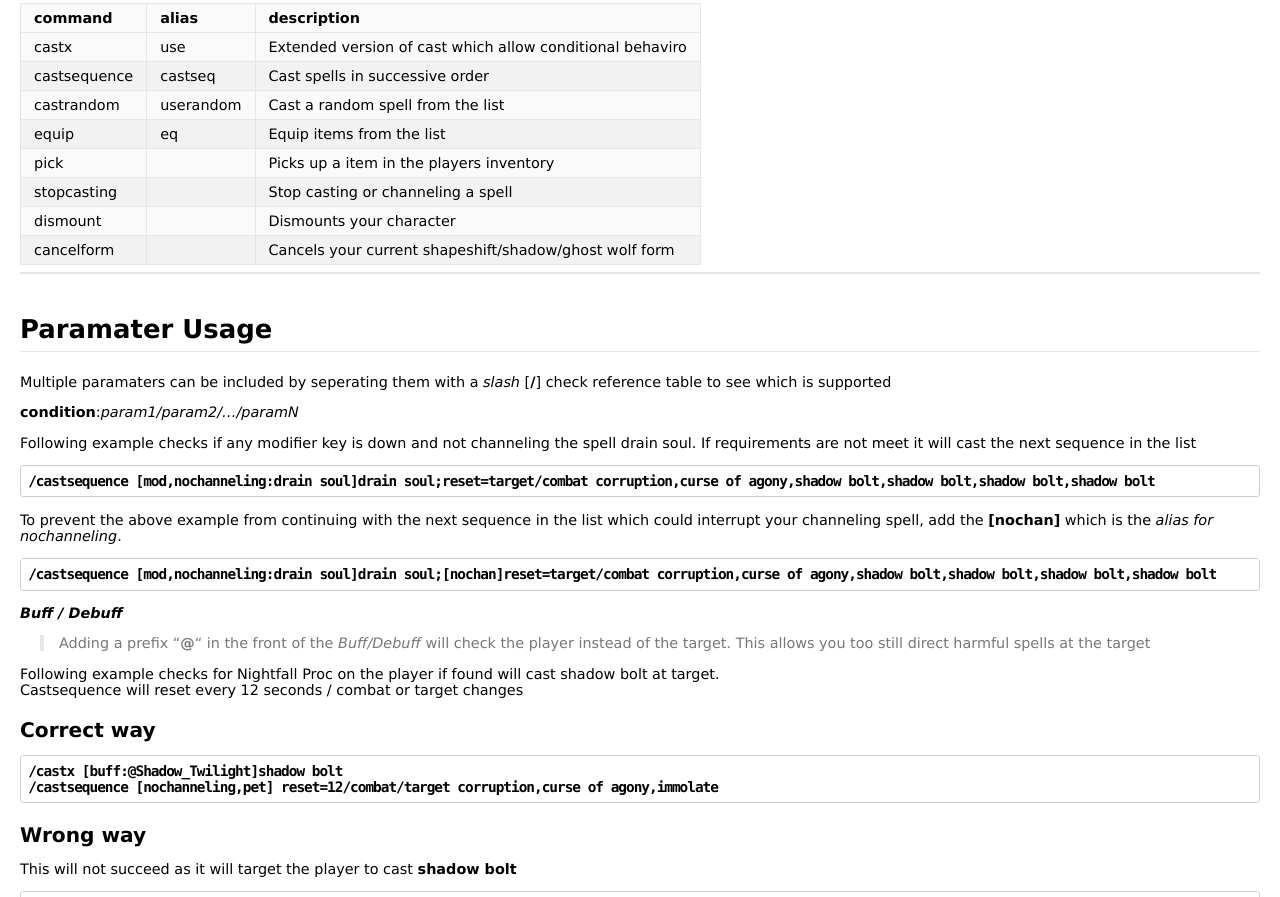
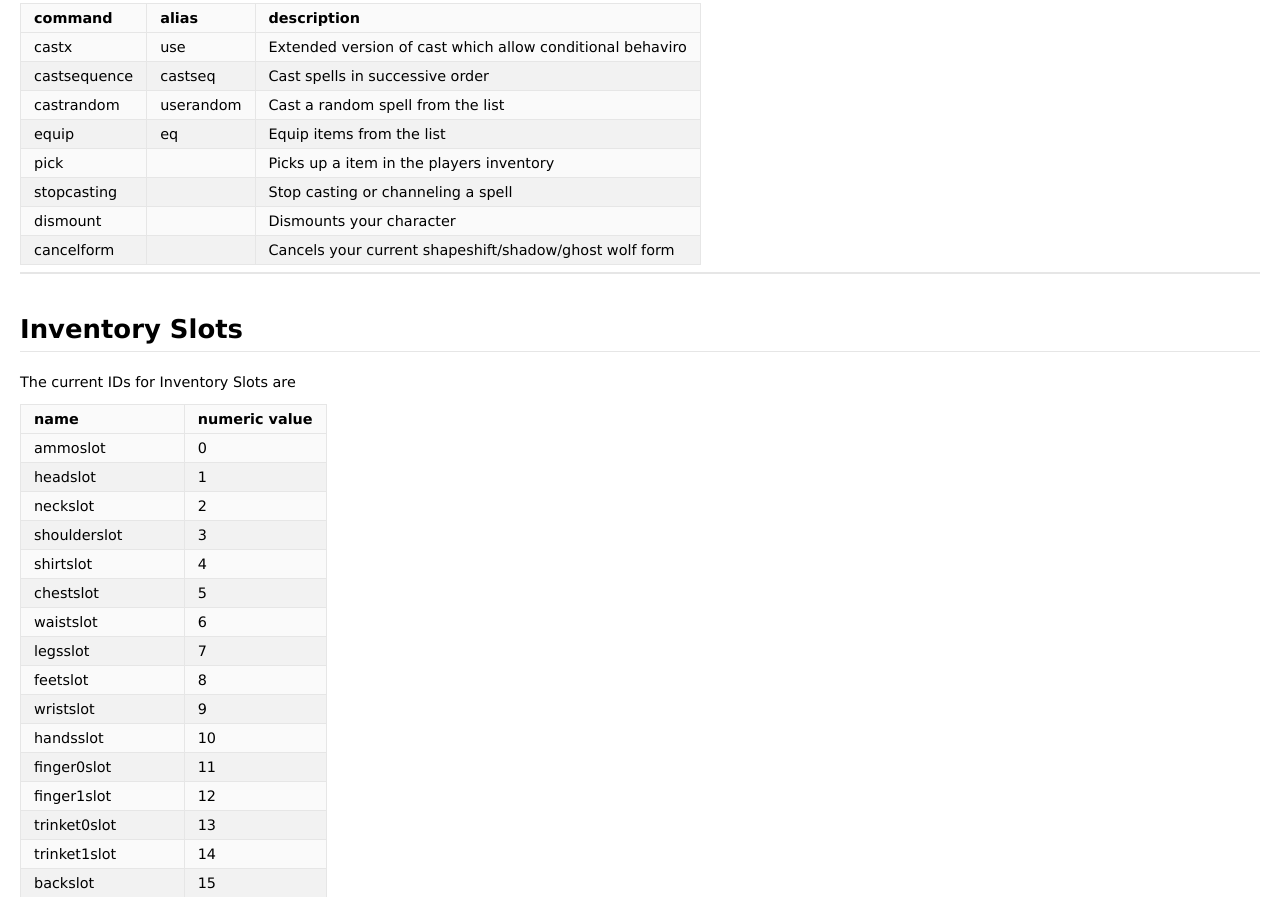
Before and after one commit to PROXiCiDE/MacroExtender, a plain HTML site: page Readme.html in a window 1280 px wide. Shown: the part 1903-2800 px from the top of the page. Drawn offline with Linux system fonts and the light colour scheme.

Commit message:
1.06.4
Macro condition changes
equipped fixed bugs and also accept numeric slot values for advanced
users, check ReadMe for description

misc bug fixes

```diff
--- a/Readme.html
+++ b/Readme.html
@@ -15,7 +15,7 @@
 <li>more macro commands</li>
 </ul><blockquote>
 <p>MacroExtender allows you to create conditional statement macros that are found in WOW Expansion’s TBC+ and more</p>
-</blockquote><h2 id="version"><a name="version" href="#version"></a>Version</h2><p>1.06.3</p><p>Read the <strong>Changelog.txt</strong> for details</p><h1 id="installination"><a name="installination" href="#installination"></a>Installination</h1><ul>
+</blockquote><h2 id="version"><a name="version" href="#version"></a>Version</h2><p>1.06.4</p><p>Read the <strong>Changelog.txt</strong> for details</p><h1 id="installination"><a name="installination" href="#installination"></a>Installination</h1><ul>
 <li>Download <strong>MacroExtender</strong></li>
 <li>Create a directory into your <em>World of Warcraft/Interface/AddOns</em> folder named <strong>MacroExtender</strong></li>
 <li>Extract contents of downloaded file into that new folder</li>
@@ -51,7 +51,7 @@
 <td style="text-align:left">equipped</td>
 <td style="text-align:left">eq</td>
 <td style="text-align:left">item type</td>
-<td style="text-align:left">item type is equipped (item type can be an inventory slot, item type, or item subtype)</td>
+<td style="text-align:left">item type is equipped (item type can be an inventory slot name or numeric slot value / item type or item subtype)</td>
 </tr>
 <tr>
 <td style="text-align:left">exists</td>
@@ -268,7 +268,116 @@
 <td style="text-align:left">Cancels your current shapeshift/shadow/ghost wolf form</td>
 </tr>
 </tbody>
-</table><hr class="section"><h2 id="paramater-usage"><a name="paramater-usage" href="#paramater-usage"></a>Paramater Usage</h2><p>Multiple paramaters can be included by seperating them with a <em>slash</em> [<strong>/</strong>] check reference table to see which is supported</p><p><strong>condition</strong>:<em>param1/param2/…/paramN</em></p><p>Following example checks if any modifier key is down and not channeling the spell drain soul. If requirements are not meet it will cast the next sequence in the list</p><pre><code data-origin="&lt;pre&gt;&lt;code&gt;/castsequence [mod,nochanneling:drain soul]drain soul;reset=target/combat corruption,curse of agony,shadow bolt,shadow bolt,shadow bolt,shadow bolt
+</table><hr class="section"><h2 id="inventory-slots"><a name="inventory-slots" href="#inventory-slots"></a>Inventory Slots</h2><p>The current IDs for Inventory Slots are</p><table>
+<thead>
+<tr>
+<th style="text-align:left">name</th>
+<th style="text-align:left">numeric value</th>
+</tr>
+</thead>
+<tbody>
+<tr>
+<td style="text-align:left">ammoslot</td>
+<td style="text-align:left">0</td>
+</tr>
+<tr>
+<td style="text-align:left">headslot</td>
+<td style="text-align:left">1</td>
+</tr>
+<tr>
+<td style="text-align:left">neckslot</td>
+<td style="text-align:left">2</td>
+</tr>
+<tr>
+<td style="text-align:left">shoulderslot</td>
+<td style="text-align:left">3</td>
+</tr>
+<tr>
+<td style="text-align:left">shirtslot</td>
+<td style="text-align:left">4</td>
+</tr>
+<tr>
+<td style="text-align:left">chestslot</td>
+<td style="text-align:left">5</td>
+</tr>
+<tr>
+<td style="text-align:left">waistslot</td>
+<td style="text-align:left">6</td>
+</tr>
+<tr>
+<td style="text-align:left">legsslot</td>
+<td style="text-align:left">7</td>
+</tr>
+<tr>
+<td style="text-align:left">feetslot</td>
+<td style="text-align:left">8</td>
+</tr>
+<tr>
+<td style="text-align:left">wristslot</td>
+<td style="text-align:left">9</td>
+</tr>
+<tr>
+<td style="text-align:left">handsslot</td>
+<td style="text-align:left">10</td>
+</tr>
+<tr>
+<td style="text-align:left">finger0slot</td>
+<td style="text-align:left">11</td>
+</tr>
+<tr>
+<td style="text-align:left">finger1slot</td>
+<td style="text-align:left">12</td>
+</tr>
+<tr>
+<td style="text-align:left">trinket0slot</td>
+<td style="text-align:left">13</td>
+</tr>
+<tr>
+<td style="text-align:left">trinket1slot</td>
+<td style="text-align:left">14</td>
+</tr>
+<tr>
+<td style="text-align:left">backslot</td>
+<td style="text-align:left">15</td>
+</tr>
+<tr>
+<td style="text-align:left">mainhandslot</td>
+<td style="text-align:left">16</td>
+</tr>
+<tr>
+<td style="text-align:left">offhandslot</td>
+<td style="text-align:left">17</td>
+</tr>
+<tr>
+<td style="text-align:left">secondaryhandslot</td>
+<td style="text-align:left">17</td>
+</tr>
+<tr>
+<td style="text-align:left">rangedslot</td>
+<td style="text-align:left">18</td>
+</tr>
+<tr>
+<td style="text-align:left">tabardslot</td>
+<td style="text-align:left">19</td>
+</tr>
+<tr>
+<td style="text-align:left">bag0slot</td>
+<td style="text-align:left">20</td>
+</tr>
+<tr>
+<td style="text-align:left">bag1slot</td>
+<td style="text-align:left">21</td>
+</tr>
+<tr>
+<td style="text-align:left">bag2slot</td>
+<td style="text-align:left">22</td>
+</tr>
+<tr>
+<td style="text-align:left">bag3slot</td>
+<td style="text-align:left">23</td>
+</tr>
+</tbody>
+</table><h2 id="paramater-usage"><a name="paramater-usage" href="#paramater-usage"></a>Paramater Usage</h2><p>Multiple paramaters can be included by seperating them with a <em>slash</em> [<strong>/</strong>] check reference table to see which is supported</p><p><strong>condition</strong>:<em>param1/param2/…/paramN</em></p><p>Following example checks if any modifier key is down and not channeling the spell drain soul. If requirements are not meet it will cast the next sequence in the list</p><pre><code data-origin="&lt;pre&gt;&lt;code&gt;/castsequence [mod,nochanneling:drain soul]drain soul;reset=target/combat corruption,curse of agony,shadow bolt,shadow bolt,shadow bolt,shadow bolt
 &lt;/code&gt;&lt;/pre&gt;">/castsequence [mod,nochanneling:drain soul]drain soul;reset=target/combat corruption,curse of agony,shadow bolt,shadow bolt,shadow bolt,shadow bolt
 </code></pre><p>To prevent the above example from continuing with the next sequence in the list which could interrupt your channeling spell, add the <strong>[nochan]</strong> which is the <em>alias for nochanneling</em>.</p><pre><code data-origin="&lt;pre&gt;&lt;code&gt;/castsequence [mod,nochanneling:drain soul]drain soul;[nochan]reset=target/combat corruption,curse of agony,shadow bolt,shadow bolt,shadow bolt,shadow bolt
 &lt;/code&gt;&lt;/pre&gt;">/castsequence [mod,nochanneling:drain soul]drain soul;[nochan]reset=target/combat corruption,curse of agony,shadow bolt,shadow bolt,shadow bolt,shadow bolt
@@ -399,7 +508,11 @@
 </blockquote><pre><code data-origin="&lt;pre&gt;&lt;code&gt;/castx [mod,smartcast]create healthstone;[smartcast]healthstone
 &lt;/code&gt;&lt;/pre&gt;">/castx [mod,smartcast]create healthstone;[smartcast]healthstone
 </code></pre><blockquote>
-<p>To use the best conjured mana crystal found in the player inventory ordered as follows <em>ruby/citrine/jade/agate</em></p>
+<p>Following macro allows you to create a spellstone if a modifer key is down, if no modifer key is down then equip it if not already equipped then use it</p>
+</blockquote><pre><code data-origin="&lt;pre&gt;&lt;code&gt;/castx [mod,smartcast]create spellstone;[nomod,smartcast,noequipped:17]spellstone;17
+&lt;/code&gt;&lt;/pre&gt;">/castx [mod,smartcast]create spellstone;[nomod,smartcast,noequipped:17]spellstone;17
+</code></pre><p><strong>Mage</strong></p><blockquote>
+<p>One single macro to rule them all, this will allow you to create or use the mana crystal if found in your inventory. To use the best conjured mana crystal found in the player inventory ordered as follows <em>ruby/citrine/jade/agate</em>, Only creating the mana crystal is class specific, otherwise it will look into your inventory</p>
 </blockquote><pre><code data-origin="&lt;pre&gt;&lt;code&gt;/use [smartcast]conjure mana
 &lt;/code&gt;&lt;/pre&gt;">/use [smartcast]conjure mana
 </code></pre><p><strong>Druid</strong></p><pre><code data-origin="&lt;pre&gt;&lt;code&gt;/castx [nostance:3]cat form;[stance:3,nostealth]prowl;pounce
```
Also changed, not shown: changelog.txt, 4 other files.
